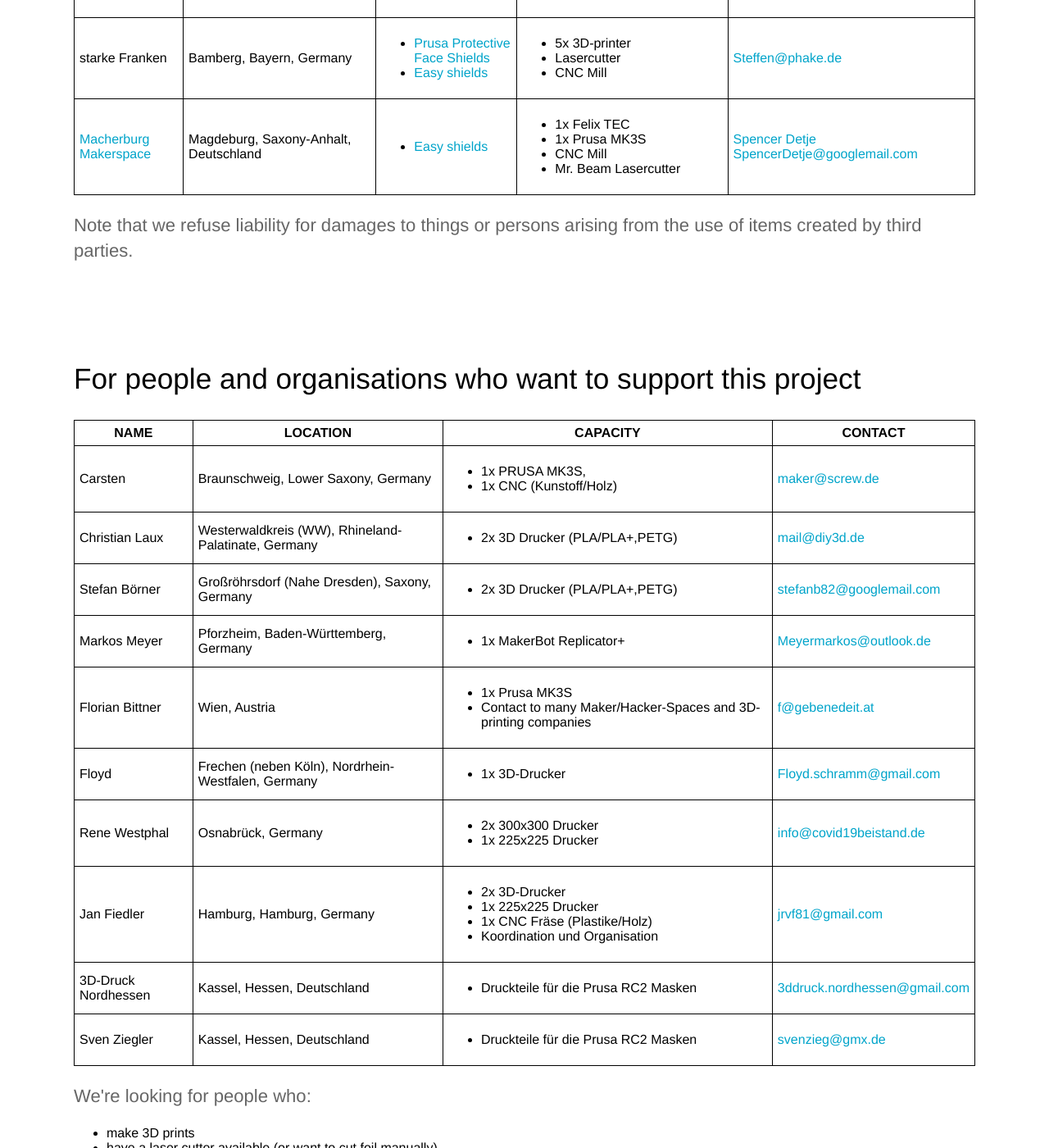
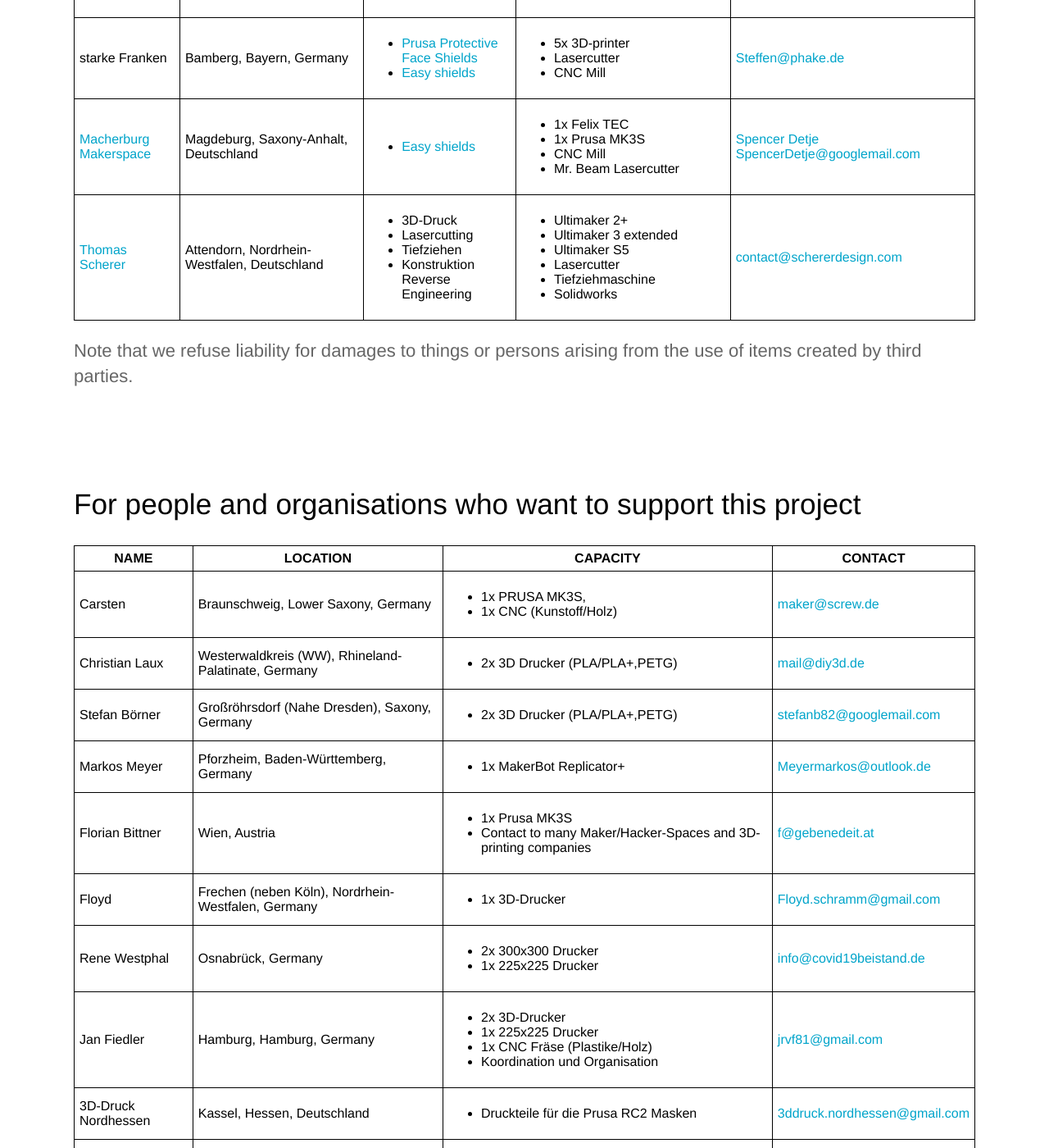
Before and after one commit to CloudCannon/hydra-jekyll-template, a Jekyll site: the page built from en/index.html, in a window 1280 px wide and 1400 px high, scrolled down 1481 px. Shown: the whole window at 82% size. Built offline with Jekyll 4.4.1, drawn with Linux system fonts in a browser that asks for light colours; some of the changed text lies outside the part shown.

Commit message:
ADD entry

```diff
--- a/_data/hubs.yml
+++ b/_data/hubs.yml
@@ -67,6 +67,26 @@ en:
       - Mr. Beam Lasercutter
     we_offer:
       - '<a href="https://www.thingiverse.com/thing:4233193" target="_blank">Easy shields</a>'
+  - name: Thomas Scherer
+    # Link is optional
+    link: https://macherburg.de/
+    country: Deutschland
+    # State / region is optional
+    state: Nordrhein-Westfalen
+    city: Attendorn
+    contact: '<a href="mailto:contact@schererdesign.com">contact@schererdesign.com</a>'
+    capacity:
+      - Ultimaker 2+
+      - Ultimaker 3 extended
+      - Ultimaker S5
+      - Lasercutter
+      - Tiefziehmaschine
+      - Solidworks
+    we_offer:
+      - 3D-Druck
+      - Lasercutting
+      - Tiefziehen
+      - Konstruktion Reverse Engineering
 # Copy the block above and repeat =)
 de:
   - name: Hammertime Kassel
@@ -137,4 +157,25 @@ de:
       - Mr. Beam Lasercutter
     we_offer:
       - '<a href="https://www.thingiverse.com/thing:4233193" target="_blank">Easy shields</a>'
+  - name: Thomas Scherer
+    # Link is optional
+    link: https://macherburg.de/
+    country: Deutschland
+    # State / region is optional
+    state: Nordrhein-Westfalen
+    city: Attendorn
+    contact: '<a href="mailto:contact@schererdesign.com">contact@schererdesign.com</a>'
+    capacity:
+      - Ultimaker 2+
+      - Ultimaker 3 extended
+      - Ultimaker S5
+      - Lasercutter
+      - Tiefziehmaschine
+      - Solidworks
+    we_offer:
+      - 3D-Druck
+      - Lasercutting
+      - Tiefziehen
+      - Konstruktion Reverse Engineering
+
   # Copy the block above and repeat =)
--- a/_data/makers.yml
+++ b/_data/makers.yml
@@ -85,6 +85,17 @@ en:
     capacity:
       - Druckteile für die Prusa RC2 Masken
     contact: '<a href="mailto:svenzieg@gmx.de">svenzieg@gmx.de</a>'
+  - name: Thomas Scherer
+    country: Deutschland
+    # State / region is optional
+    state: Nordrhein-Westfalen
+    city: Sauerland
+    capacity:
+      - 3x ultimaker
+      - 1x lasercutter (glowforge)
+      - 1x tiefziehen (vaquform)
+      - diverse materialien u.a. antibakterielles 3ddruck-filament!
+    contact: '<a href="mailto:contact@schererdesign.com">contact@schererdesign.com</a>'
 # Copy the block above and repeat =)
 de:
   - name: Carsten
@@ -193,4 +204,15 @@ de:
     capacity:
       - Druckteile für die Prusa RC2 Masken
     contact: '<a href="mailto:svenzieg@gmx.de">svenzieg@gmx.de</a>'
+  - name: Thomas Scherer
+    country: Deutschland
+    # State / region is optional
+    state: Nordrhein-Westfalen
+    city: Sauerland
+    capacity:
+      - 3x ultimaker
+      - 1x lasercutter (glowforge)
+      - 1x tiefziehen (vaquform)
+      - diverse materialien u.a. antibakterielles 3ddruck-filament!
+    contact: '<a href="mailto:contact@schererdesign.com">contact@schererdesign.com</a>'
 # Copy the block above and repeat =)
```
